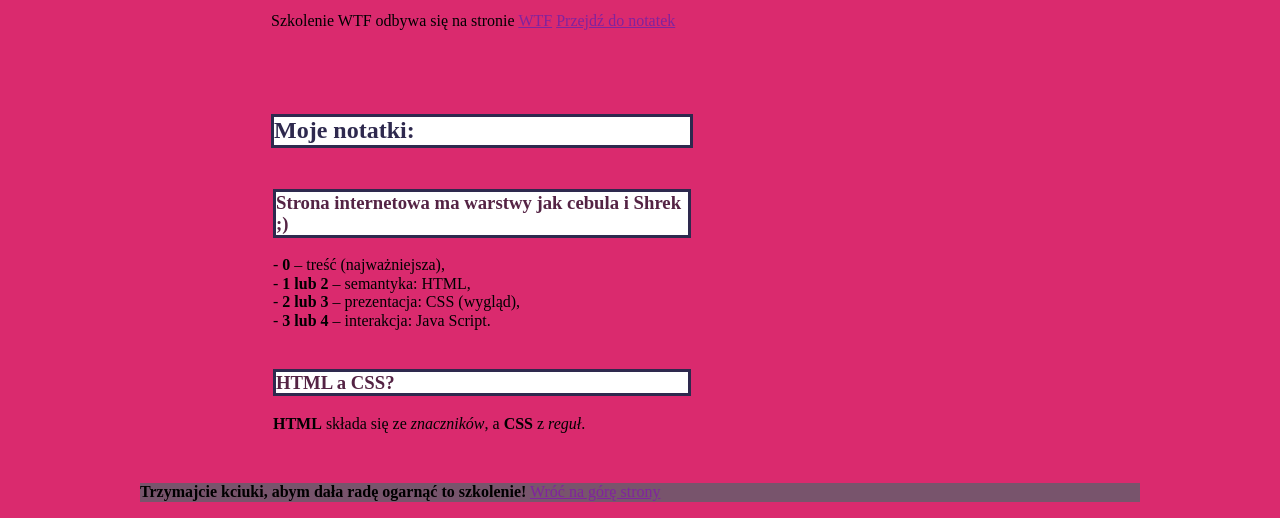
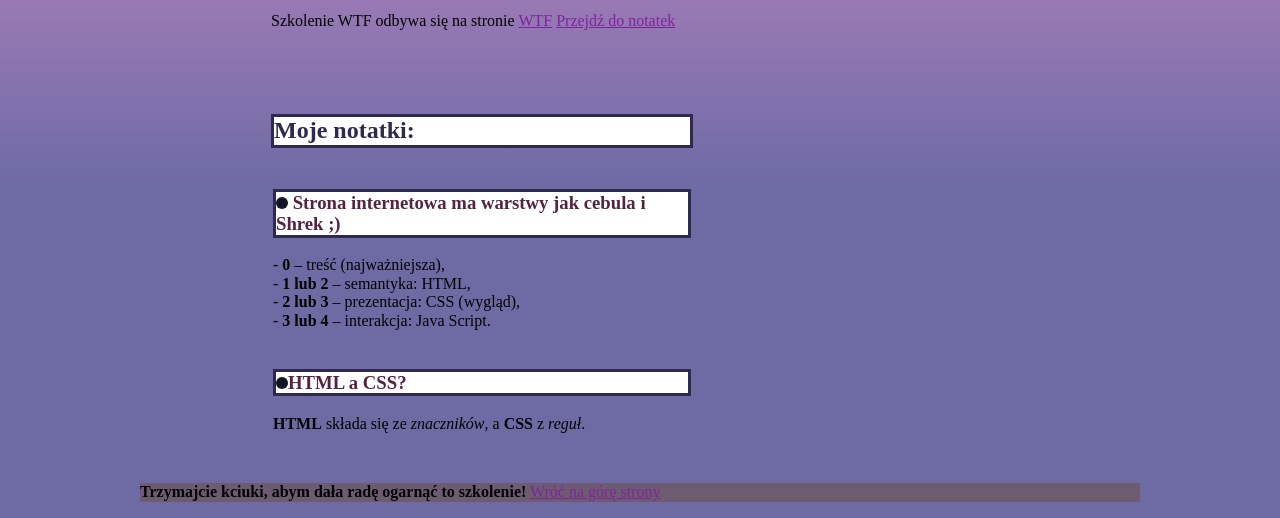
Before and after one commit to AniaGall/homepage, a plain HTML site: page index.html in a window 1280 px wide. Shown: the part 886-1404 px from the top of the page. Drawn offline with Linux system fonts and the light colour scheme.

Commit message:
element before

```diff
--- a/style.css
+++ b/style.css
@@ -78,6 +78,7 @@ nav a {
   display: block;
   margin: 0 0 16px;
 }
+
 .second-header {
   padding: 16px;
 }
@@ -116,6 +117,15 @@ nav a {
   border-style: solid;
   border-color: #2e294e;
 }
+.lila-header__title::before {
+  content: "";
+  display: inline-block;
+  width:  12px;
+  height: 12px;
+  background: #131524;
+  border-radius: 50%;
+}
+
 .footer {
   max-width: 1000px;
   margin: 0 auto;
@@ -132,7 +142,6 @@ nav a {
   flex-flow: row wrap;
   justify-content: space-between;
   align-content: center;
-
 }
 
 .flex_item {
@@ -142,6 +151,7 @@ nav a {
   text-align: center;
   padding: 8px;
 }
+
 
 .grid {
   display: grid;
@@ -219,6 +229,6 @@ nav a {
 
 @media screen and (min-width: 1024px) {
   body {
-    background: #da2a6e;
+    background: linear-gradient(0deg, rgba(109,106,164,1) 23%, rgba(212,142,204,1) 56%, rgba(175,174,173,1) 76%);
   }
 }
```
Also changed, not shown: 1 other file.
